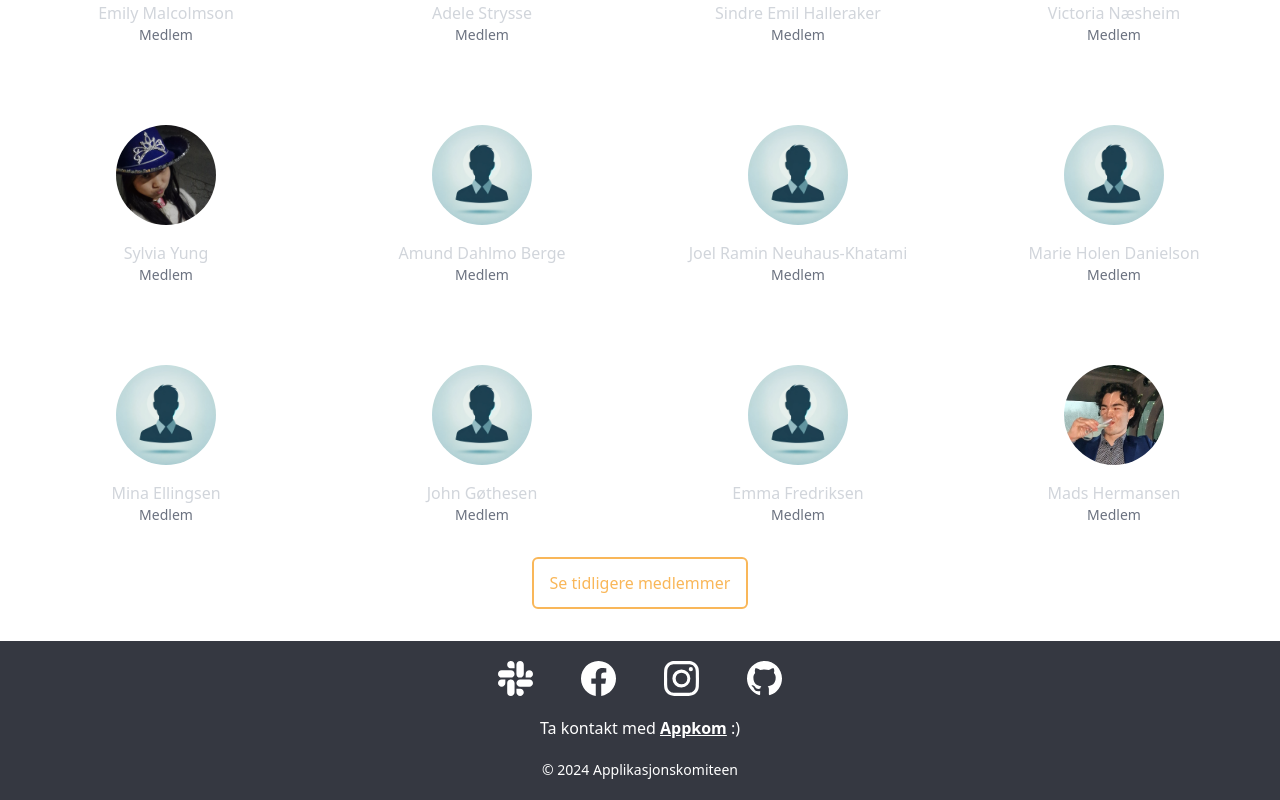
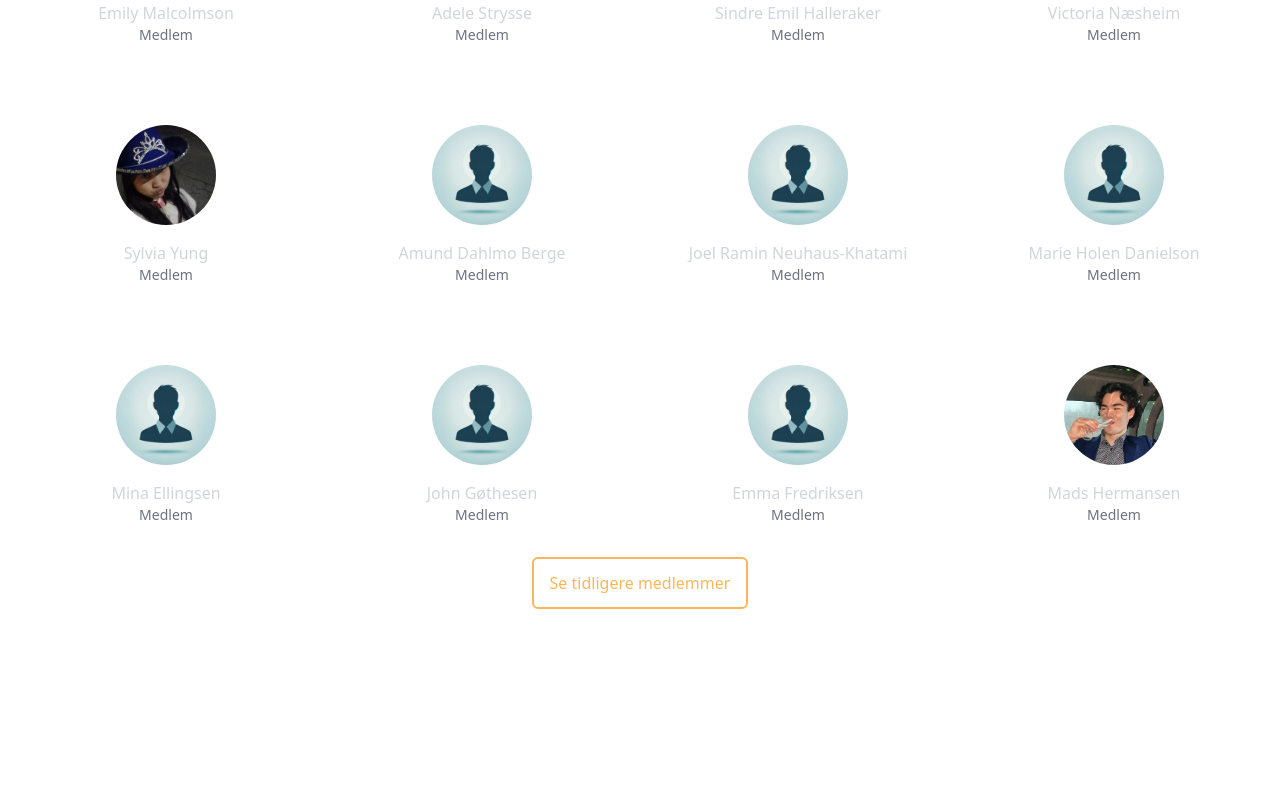
Before and after one commit to appKom/home, a Next.js app: page / in a window 1280 px wide. Shown: the part 3067-3867 px from the top of the page. Built offline with nearby package versions, Linux system fonts and the light colour scheme.

Commit message:
Remove footer bg

```diff
--- a/components/Footer.tsx
+++ b/components/Footer.tsx
@@ -31,7 +31,7 @@ export default function Footer() {
   ];
 
   return (
-    <footer className="min-w-full bg-gray-950/80 text-white">
+    <footer className="min-w-full text-white">
       <div className="flex flex-col items-center justify-center py-5 gap-5">
         <div className="grid grid-cols-2 gap-8 sm:flex sm:flex-row sm:gap-12">
           {footerLinks.map((link) => {
```
